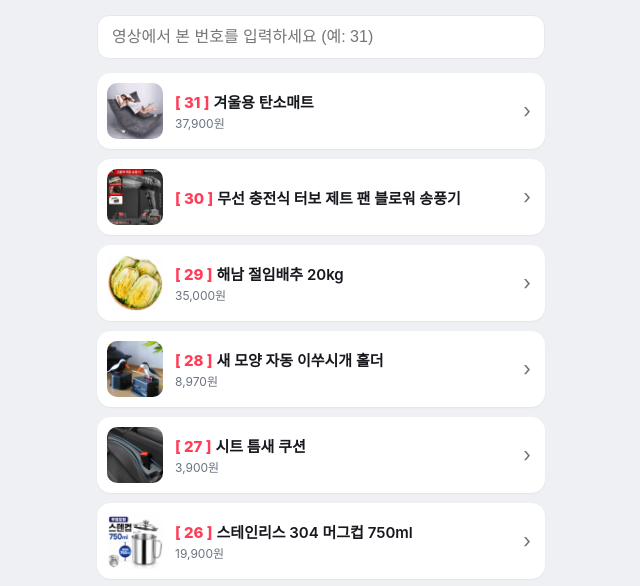
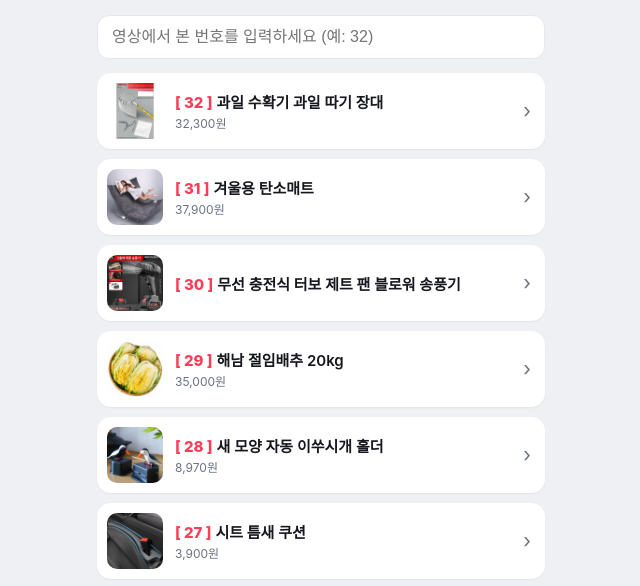
Before and after one commit to 9crisander51228-ui/shopping_kmp, a plain HTML site: page index.html in a window 1280 px wide. Shown: the part 174-760 px from the top of the page, without its empty margins (319-959 px from the left). Drawn offline with Linux system fonts and the light colour scheme.

Commit message:
links 2026-11-17 04:19

```diff
--- a/index.html
+++ b/index.html
@@ -25,8 +25,9 @@ a.it:active{transform:scale(.98)} a.it.hit{outline:3px solid var(--accent)}
 .disc{color:var(--sub);font-size:11px;text-align:center;margin-top:22px;line-height:1.5}
 </style></head><body><div class="wrap">
 <div class="head"><img class="av" src="avatar.jpg" alt=""><h1>유나의 꿀템 발견</h1><div class="bio">@yuna_item</div></div>
-<div class="find"><input id="q" inputmode="numeric" placeholder="영상에서 본 번호를 입력하세요 (예: 31)"></div>
+<div class="find"><input id="q" inputmode="numeric" placeholder="영상에서 본 번호를 입력하세요 (예: 32)"></div>
 <div id="list">
+<a class="it" id="n32" data-no="32" href="https://link.coupang.com/a/iJzXTWq7AO" target="_blank" rel="sponsored nofollow noopener"><img class="th" src="img/32.jpg" alt="" loading="lazy"><div class="tx"><div class="nm"><span class="no">[ 32 ]</span>과일 수확기 과일 따기 장대</div><div class="pr">32,300원</div></div><span class="go">›</span></a>
 <a class="it" id="n31" data-no="31" href="https://link.coupang.com/a/iJzxIxsLw4" target="_blank" rel="sponsored nofollow noopener"><img class="th" src="img/31.jpg" alt="" loading="lazy"><div class="tx"><div class="nm"><span class="no">[ 31 ]</span>겨울용 탄소매트</div><div class="pr">37,900원</div></div><span class="go">›</span></a>
 <a class="it" id="n30" data-no="30" href="https://link.coupang.com/a/iJy1jyStEW" target="_blank" rel="sponsored nofollow noopener"><img class="th" src="img/30.jpg" alt="" loading="lazy"><div class="tx"><div class="nm"><span class="no">[ 30 ]</span>무선 충전식 터보 제트 팬 블로워 송풍기</div></div><span class="go">›</span></a>
 <a class="it" id="n29" data-no="29" href="https://link.coupang.com/a/iJxp0C7DCC" target="_blank" rel="sponsored nofollow noopener"><img class="th" src="img/29.jpg" alt="" loading="lazy"><div class="tx"><div class="nm"><span class="no">[ 29 ]</span>해남 절임배추 20kg</div><div class="pr">35,000원</div></div><span class="go">›</span></a>
```
Also changed, not shown: img/32.jpg (added).
